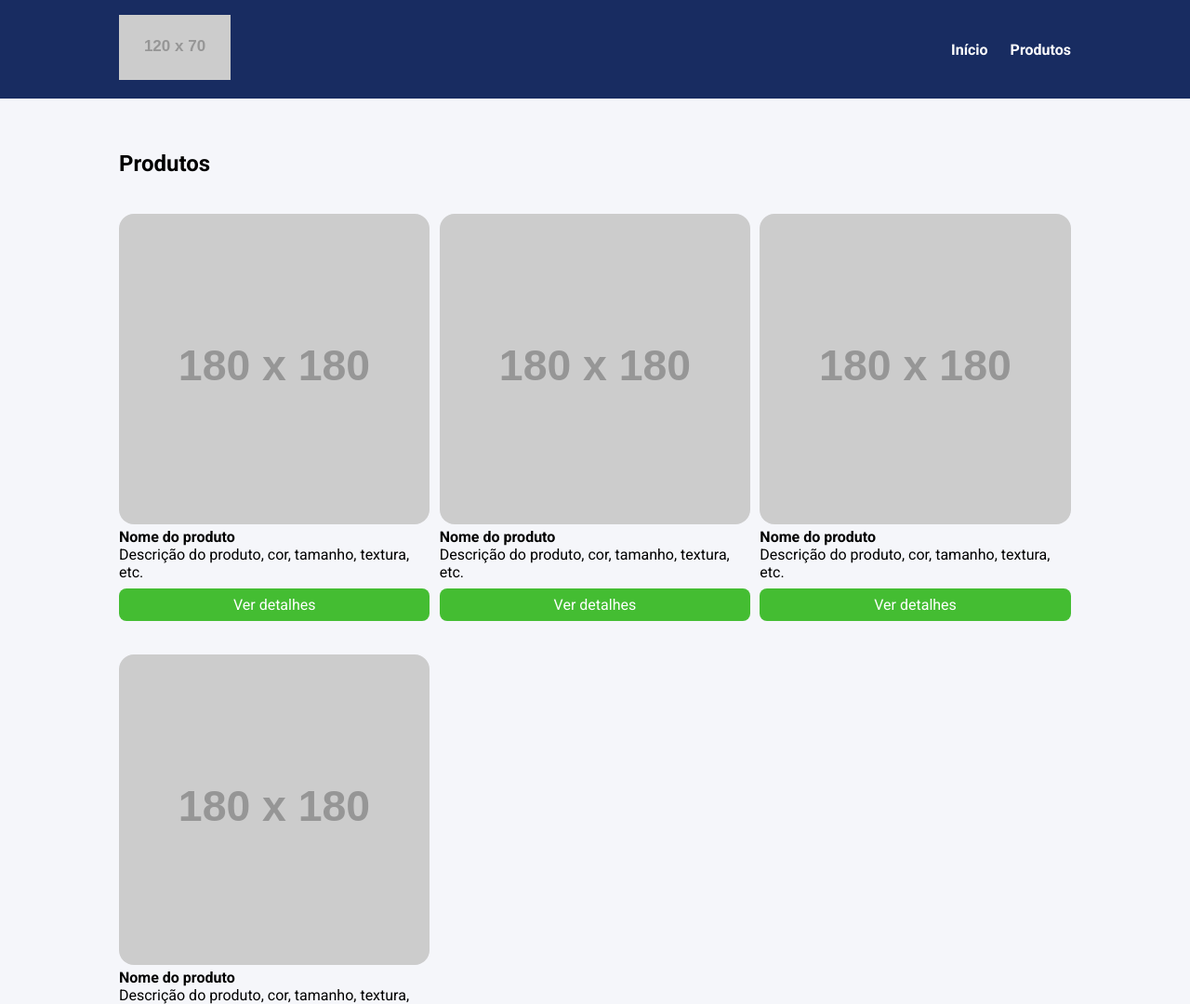
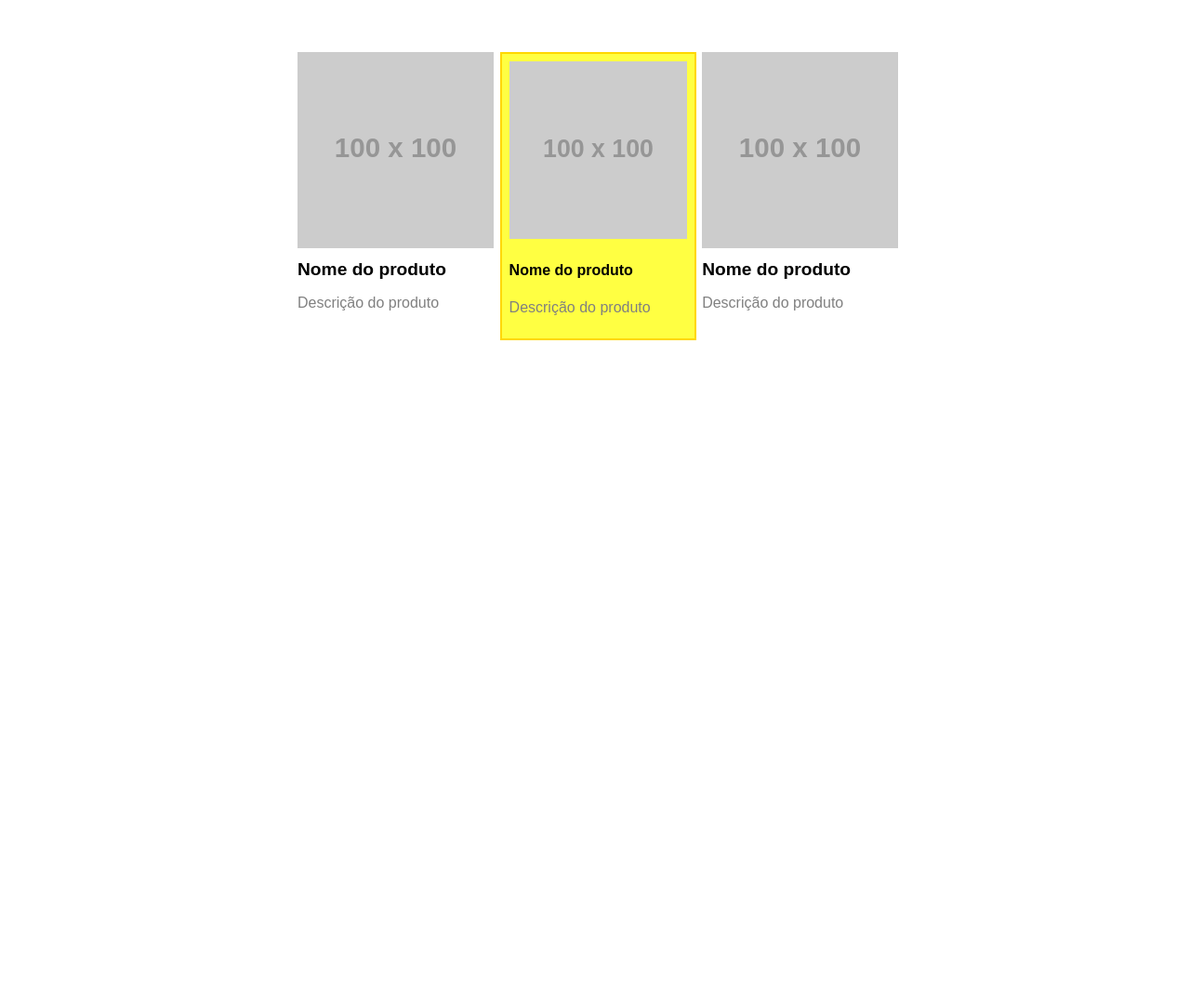
Before and after one commit to sergioj1123/curso_ebac_frontend, a website: page index.html in a window 1280 px wide. Shown: the top 1080 px of the page at 93% size. After the commit the page ends 800 px from the top, so only its background shows below. Drawn offline with nearby package versions, Linux system fonts and the light colour scheme; files that its build step writes are made by us from their sources; placeholder pictures from the web are drawn by us.

Commit message:
BEM with SASS

```diff
--- a/index.html
+++ b/index.html
@@ -4,63 +4,35 @@
     <meta charset="UTF-8" />
     <meta http-equiv="X-UA-Compatible" content="IE=edge" />
     <meta name="viewport" content="width=device-width, initial-scale=1.0" />
-    <title>Document</title>
-    <link rel="preconnect" href="https://fonts.googleapis.com" />
-    <link rel="preconnect" href="https://fonts.gstatic.com" crossorigin />
-    <link
-      href="https://fonts.googleapis.com/css2?family=Roboto:wght@400;700&display=swap"
-      rel="stylesheet"
-    />
-    <link rel="stylesheet" href="./build/styles/main.min.css" />
+    <title>Exercício boas práticas de CSS</title>
+    <link rel="stylesheet" href="main.css" />
   </head>
-  <body>
-    <header>
-      <div class="container">
-        <div class="branding">
-          <img src="https://via.placeholder.com/120x70" />
-        </div>
-        <nav>
-          <ul class="menu">
-            <li>
-              <a href="#">Início</a>
-            </li>
-            <li>
-              <a href="#">Produtos</a>
-            </li>
-          </ul>
-        </nav>
+  <body class="body">
+    <div class="produtos">
+      <div class="produto">
+        <img
+          class="produto__imagem"
+          src="https://via.placeholder.com/100x100"
+        />
+        <h4 class="produto__nome">Nome do produto</h4>
+        <p class="produto__descricao">Descrição do produto</p>
       </div>
-    </header>
-    <section>
-      <div class="container">
-        <h2>Produtos</h2>
-        <ul class="products">
-          <li class="product-item">
-            <img src="https://via.placeholder.com/180x180" />
-            <h4>Nome do produto</h4>
-            <p>Descrição do produto, cor, tamanho, textura, etc.</p>
-            <a href="#" class="product-button"> Ver detalhes </a>
-          </li>
-          <li class="product-item">
-            <img src="https://via.placeholder.com/180x180" />
-            <h4>Nome do produto</h4>
-            <p>Descrição do produto, cor, tamanho, textura, etc.</p>
-            <a href="#" class="product-button"> Ver detalhes </a>
-          </li>
-          <li class="product-item">
-            <img src="https://via.placeholder.com/180x180" />
-            <h4>Nome do produto</h4>
-            <p>Descrição do produto, cor, tamanho, textura, etc.</p>
-            <a href="#" class="product-button"> Ver detalhes </a>
-          </li>
-          <li class="product-item">
-            <img src="https://via.placeholder.com/180x180" />
-            <h4>Nome do produto</h4>
-            <p>Descrição do produto, cor, tamanho, textura, etc.</p>
-            <a href="#" class="product-button"> Ver detalhes </a>
-          </li>
-        </ul>
+      <div class="produto produto--em-destaque">
+        <img
+          class="produto__imagem"
+          src="https://via.placeholder.com/100x100"
+        />
+        <h4 class="produto__nome-nome">Nome do produto</h4>
+        <p class="produto__descricao">Descrição do produto</p>
       </div>
-    </section>
+      <div class="produto">
+        <img
+          class="produto__imagem"
+          src="https://via.placeholder.com/100x100"
+        />
+        <h4 class="produto__nome">Nome do produto</h4>
+        <p class="produto__descricao">Descrição do produto</p>
+      </div>
+    </div>
   </body>
 </html>
--- /dev/null
+++ b/main.scss
@@ -0,0 +1,32 @@
+.body {
+    margin: 0;
+    padding: 0;
+    font-family: sans-serif;
+}
+.produtos {
+    max-width: 640px;
+    width: 100%;
+    margin: 56px auto;
+    display: grid;
+    grid-template-columns: 33% 33% 33%;
+    grid-column-gap: 1%;
+}
+
+.produto{
+    &__imagem { /* elemento */
+        width: 100%;
+    }
+
+    &__nome{
+        font-size: 1.2em;
+        margin: 8px 0;
+    }
+    &__descricao{
+        color: gray;
+    }
+    &--em-destaque{
+        border: 2px solid gold;
+        padding: 8px;
+        background-color: #ffff42;
+    }
+}
--- a/source/scripts/main.js
+++ /dev/null
@@ -1,4 +0,0 @@
-console.log("hello world!");
-console.log("hello world!");
-console.log("hello world!");
-console.log("hello world!");
--- a/source/styles/main.less
+++ /dev/null
@@ -1,107 +0,0 @@
-@import "mapas.less";
-
-@breakpointMobile: ~"(max-width: 767px)";
-@breakpointTablet: ~"(max-width: 1023px)";
-
-* {
-    margin: 0;
-    padding: 0;
-    box-sizing: border-box;
-    font-family: Roboto, sans-serif;
-}
-
-body {
-    background-color: #colors[primaryBackGroud];
-}
-
-li {
-    list-style: none;
-}
-
-.container {
-    max-width: 1024px;
-    width: 100%;
-    margin: 0 auto;
-}
-
-header {
-    background-color: #colors[secundaryBackGroud];
-    position: sticky;
-    top: 0;
-    left: 0;
-
-    .container {
-        display: flex;
-        justify-content: space-between;
-        align-items: center;
-        padding: 16px 0;
-    }
-}
-
-.menu {
-    display: flex;
-
-    li {
-        font-weight: bold;
-        margin-left: 24px;
-
-        a {
-            color: #fff;
-            text-decoration: none;
-        }
-    }
-}
-
-section {
-    padding: 56px 0;
-}
-
-.products {
-    margin-top: 40px;
-    display: grid;
-    grid-template-columns: repeat(3, 32.66%);
-    column-gap: 1%;
-    row-gap: 4%;
-    width: 100%;
-}
-
-.product-item img {
-    width: 100%;
-    border-radius: 16px;
-}
-
-.product-button {
-    display: block;
-    background-color: #colors[buttonColor];
-    color: #fff;
-    text-align: center;
-    padding: 8px 0;
-    border-radius: 8px;
-    margin-top: 8px;
-    text-decoration: none;
-
-    &:hover{
-    background-color: #4cd137;
-    }
-}
-
-@media @breakpointTablet {
-    .container {
-        max-width: 80%;
-    }
-
-    .products {
-        grid-template-columns: repeat(2, 48.5%);
-        column-gap: 3%;
-    }
-}
-
-@media @breakpointMobile {
-    .products {
-        display: block;
-    }
-
-    .product-item  {
-        margin-bottom: 32px;
-    }
-}
--- a/source/styles/mapas.less
+++ /dev/null
@@ -1,5 +0,0 @@
-#colors(){
-    primaryBackGroud: #f5f6fa;
-    secundaryBackGroud: #182C61;
-    buttonColor: #44bd32;
-}
```
Also changed, not shown: gruntfile.js (deleted, +0 -32 lines), package.json (+4 -8 lines), images/FrontEnd m17_supportmaterial_github.svg (deleted), images/FrontEnd m17_supportmaterial_instagram.svg (deleted), images/FrontEnd m17_supportmaterial_linkedin.svg (deleted), images/FrontEnd m17_supportmaterial_mail.svg (deleted), main.css (added), source/styles/main.css (deleted), 3 other files.
